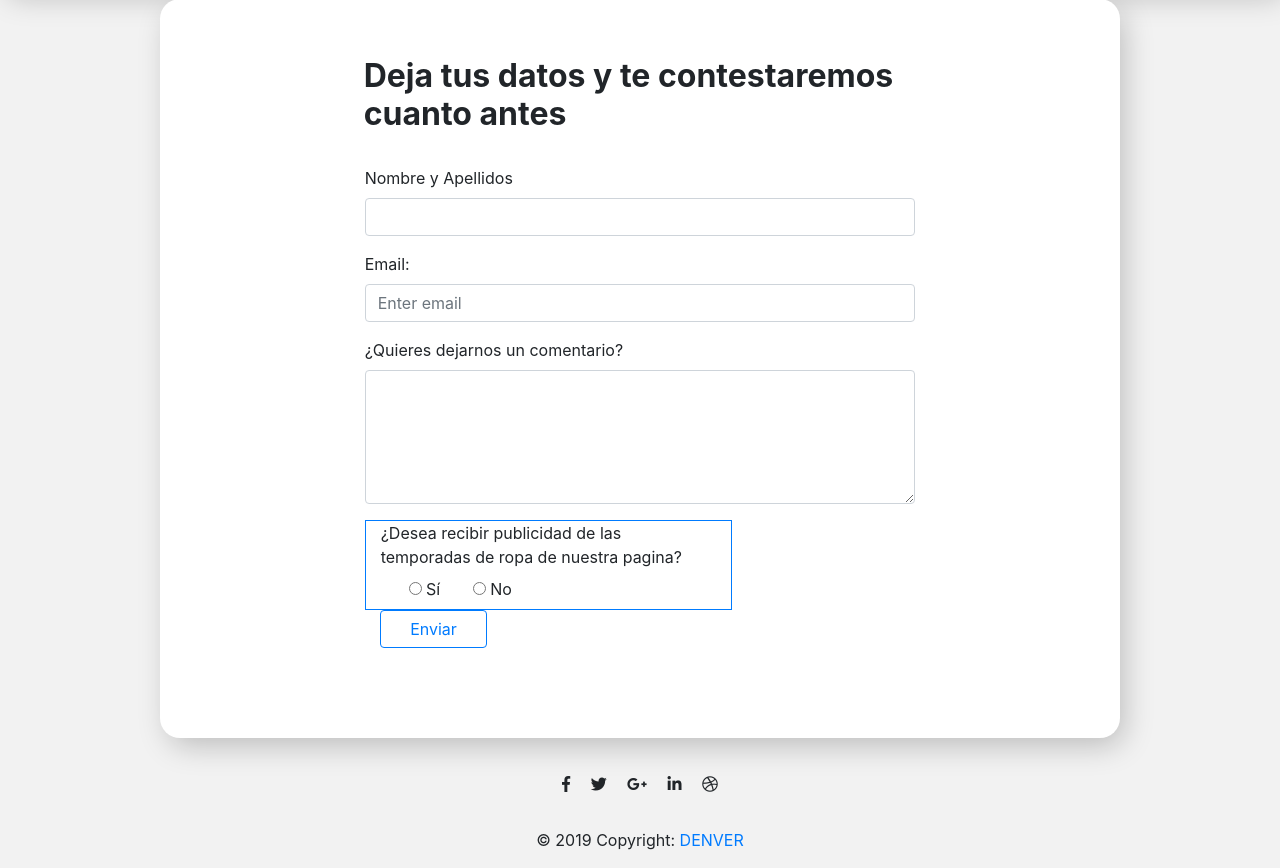
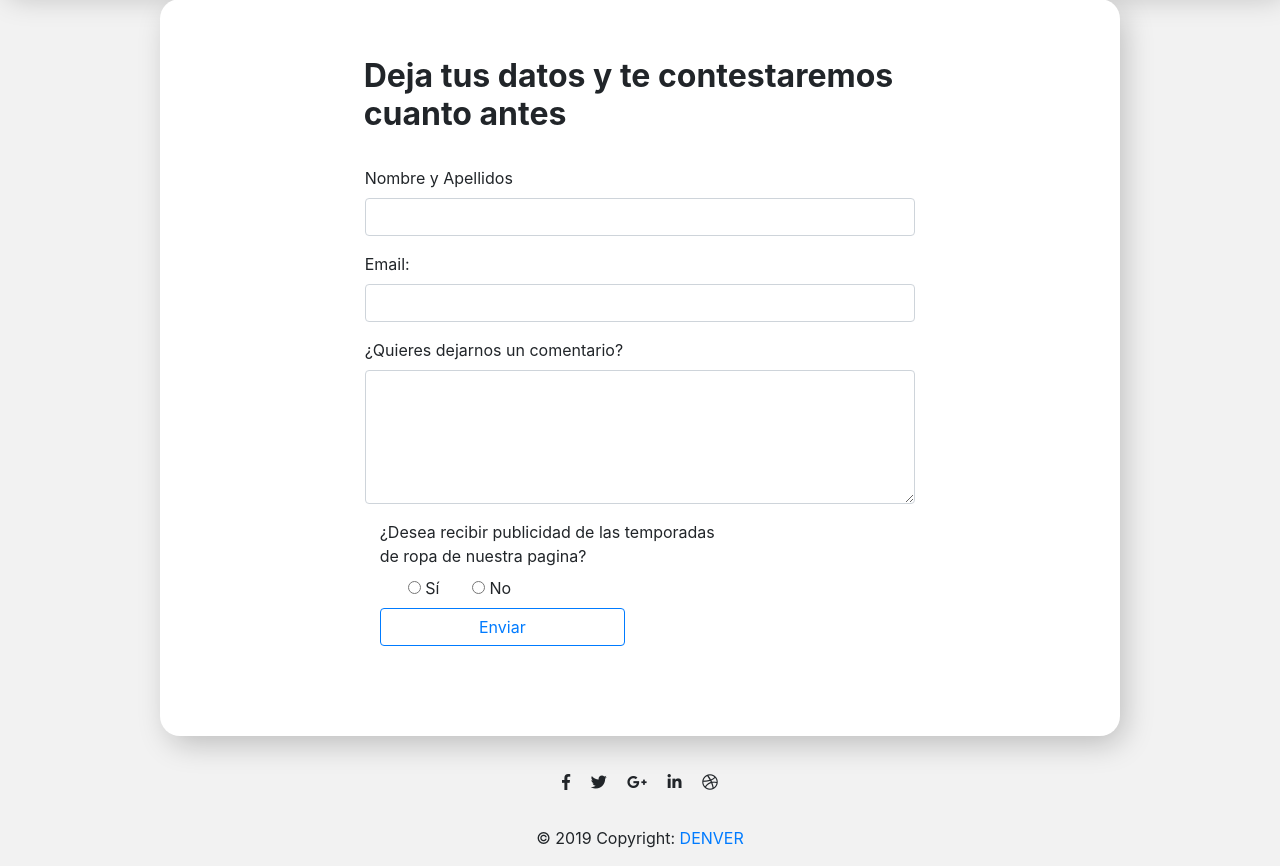
Before and after one commit to javigandia99/Denver_PHP_AJAX_JS, a PHP site: page /contacto.php in a window 1280 px wide. Shown: the part 87-955 px from the top of the page. Run offline with PHP 8.4, Linux system fonts and the light colour scheme.

Commit message:
Contacto solucionado

```diff
--- a/contacto.php
+++ b/contacto.php
@@ -19,13 +19,13 @@ include 'arriba.php';
 							</div>
 							<div class="form-group">
 								<label for="exampleInputEmail1">Email:</label>
-								<input type="email" class="form-control" id="exampleInputEmail1" aria-describedby="emailHelp" placeholder="Enter email" required>
+								<input type="email" class="form-control" id="exampleInputEmail1" aria-describedby="emailHelp" required>
 							</div>
 							<div class="form-group">
 								<label for="comentarios">¿Quieres dejarnos un comentario?</label>
 								<textarea class="form-control" rows="5" id="comentarios" name="comentarios"></textarea>
 							</div>
-							<div class=" col-8  border border-primary">
+							<div class="col-12 col-md-8 col-xl- 6">
 								<label for="spam">¿Desea recibir publicidad de las temporadas de ropa de nuestra pagina?</label>
 								<br />
 								<input class="offset-1" type="radio" name="spam" id="yes" value="yes">
@@ -33,7 +33,7 @@ include 'arriba.php';
 								<input class="offset-1" type="radio" name="spam" id="no" value="no">
 								<label for="no">No</label>
 							</div>
-							<div class="col-3">
+							<div class="col-12 col-md-8 col-xl-6">
 								<button type="submit" class="btn btn-block btn-outline-primary" id="submit">Enviar</button>
 							</div>
 						</form>
```
